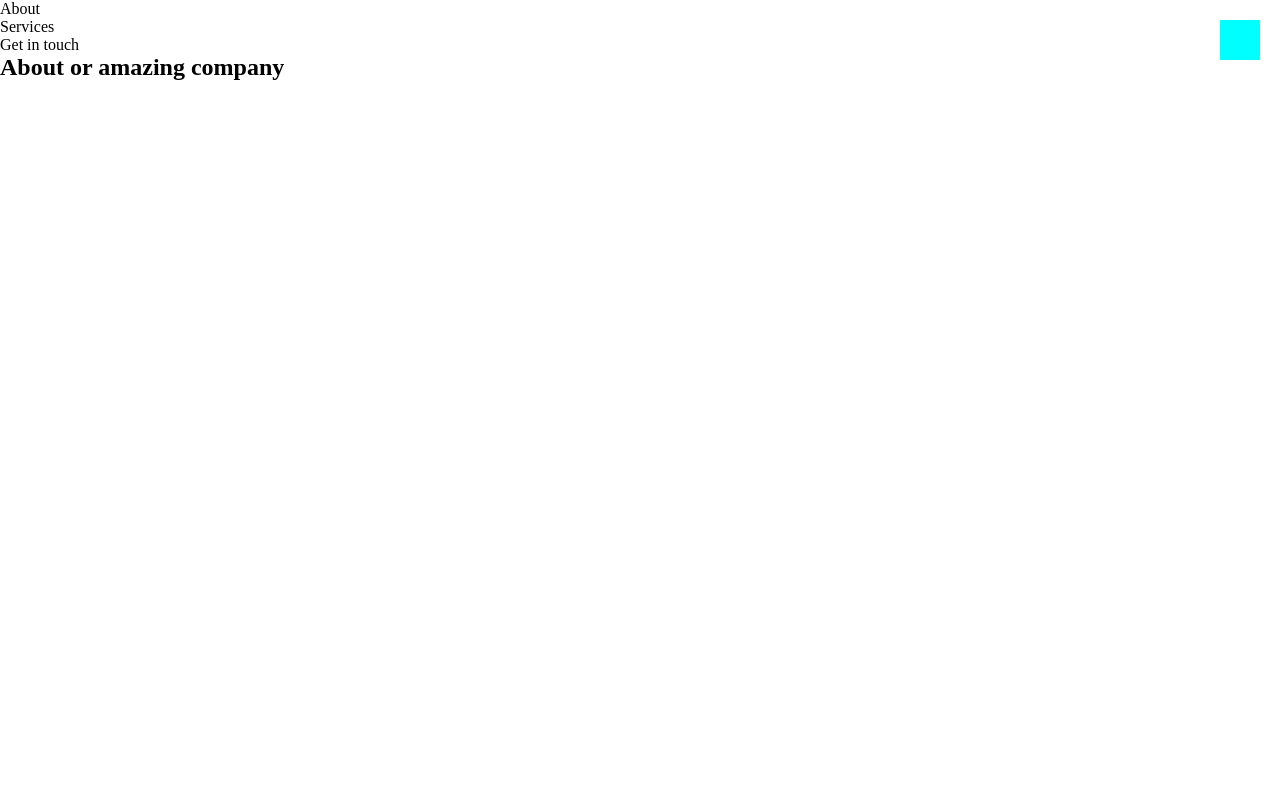
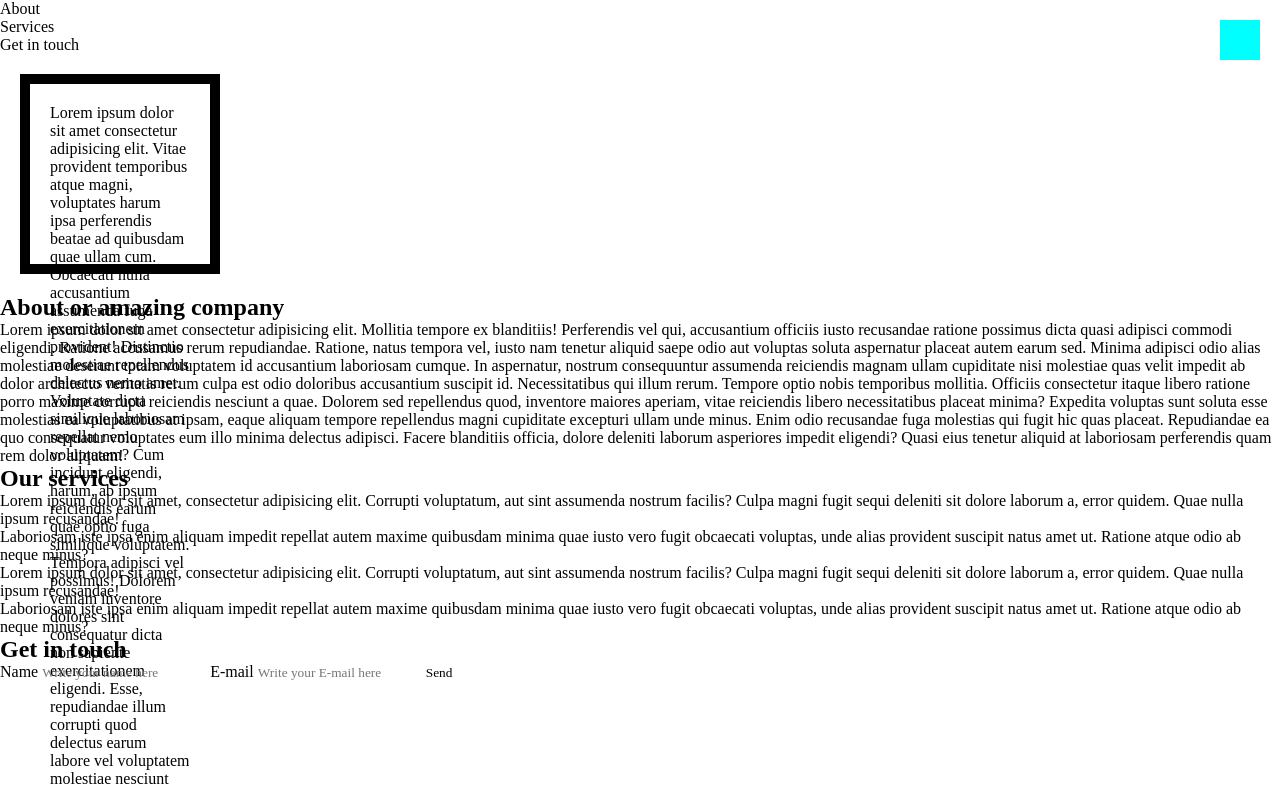
Before and after one commit to ormate99/w2-practices, a plain HTML site: page index.html in a window 1280 px wide. Shown: the top 788 px of the page. Drawn offline with Linux system fonts and the light colour scheme.

Commit message:
Wednesday class material

```diff
--- a/index.html
+++ b/index.html
@@ -25,11 +25,20 @@
         </ul>
     </nav>
 
-    <header></header>
+    <header>
+        Lorem ipsum dolor sit amet consectetur adipisicing elit. Vitae provident temporibus atque magni, voluptates harum ipsa perferendis beatae ad quibusdam quae ullam cum. Obcaecati nulla accusantium assumenda fuga exercitationem provident!
+        Distinctio molestiae repellendus delectus nemo amet. Voluptate dicta similique laboriosam repellat nemo voluptatem? Cum incidunt eligendi, harum, ab ipsum reiciendis earum quae optio fuga similique voluptatem. Tempora adipisci vel possimus!
+        Dolorem veniam inventore dolores sint consequatur dicta non sapiente exercitationem eligendi. Esse, repudiandae illum corrupti quod delectus earum labore vel voluptatem molestiae nesciunt omnis, modi eaque fugiat debitis aut expedita!
+    </header>
     <main>
         <section id="about">
             <h2>About or amazing company</h2>
-            <p></p>
+            <p>Lorem ipsum dolor sit amet consectetur adipisicing elit. Mollitia tempore ex blanditiis! Perferendis vel qui, accusantium officiis iusto recusandae ratione possimus dicta quasi adipisci commodi eligendi. Ratione accusamus rerum repudiandae.
+            Ratione, natus tempora vel, iusto nam tenetur aliquid saepe odio aut voluptas soluta aspernatur placeat autem earum sed. Minima adipisci odio alias molestiae deserunt totam voluptatem id accusantium laboriosam cumque.
+            In aspernatur, nostrum consequuntur assumenda reiciendis magnam ullam cupiditate nisi molestiae quas velit impedit ab dolor architecto veritatis rerum culpa est odio doloribus accusantium suscipit id. Necessitatibus qui illum rerum.
+            Tempore optio nobis temporibus mollitia. Officiis consectetur itaque libero ratione porro maxime corrupti reiciendis nesciunt a quae. Dolorem sed repellendus quod, inventore maiores aperiam, vitae reiciendis libero necessitatibus placeat minima?
+            Expedita voluptas sunt soluta esse molestias ea voluptatibus at ipsam, eaque aliquam tempore repellendus magni cupiditate excepturi ullam unde minus. Enim odio recusandae fuga molestias qui fugit hic quas placeat.
+            Repudiandae ea quo consequatur voluptates eum illo minima delectus adipisci. Facere blanditiis officia, dolore deleniti laborum asperiores impedit eligendi? Quasi eius tenetur aliquid at laboriosam perferendis quam rem dolor aliquam!</p>
         </section>
 
         <section id="services">
--- a/style.css
+++ b/style.css
@@ -41,8 +41,13 @@
     border-radius: 0
   }
 
-  section {
-      min-height: 100vh;
+  header{
+    width: 200px;
+    height: 200px;
+    padding: 20px;
+    margin: 20px;
+    border: 10px solid;
+
   }
 
   #menu-btn {
```
